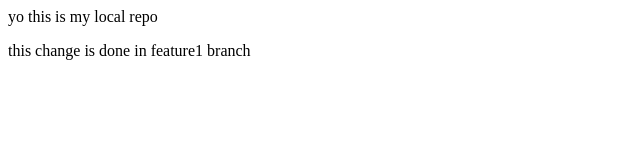
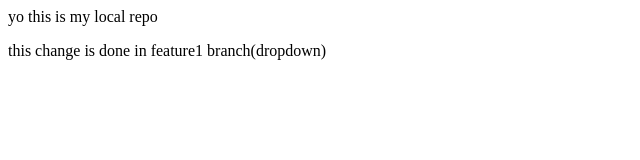
Before and after one commit to Niti-Chauhan-16/local-repo, a plain HTML site: page index.html in a window 1280 px wide. Shown: the full height of the page, 0-640 px from the left. Drawn offline with Linux system fonts and the light colour scheme.

Commit message:
added dropdown

```diff
--- a/index.html
+++ b/index.html
@@ -1,2 +1,2 @@
 <p> yo this is my local repo</p>
-<p>this change is done in feature1 branch</p>
+<p>this change is done in feature1 branch(dropdown)</p>
```
